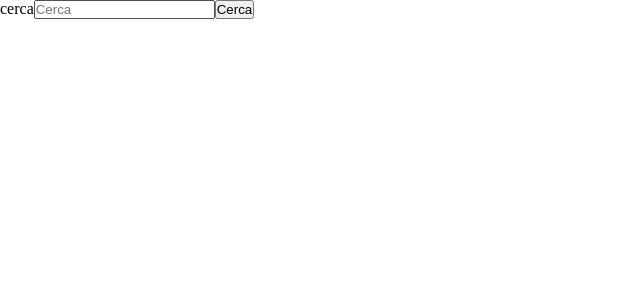
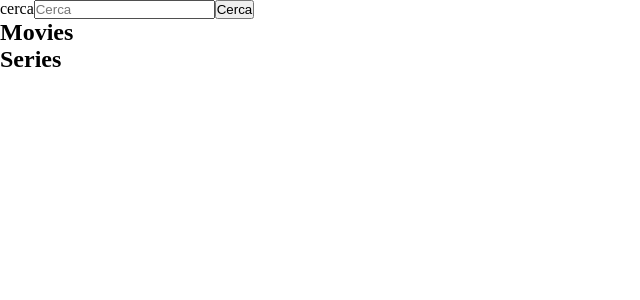
Before and after one commit to AndreaPotenza3/react-boolflix, a React (Vite) app: page / in a window 1280 px wide. Shown: the top 300 px of the page, without its empty margins (0-640 px from the left). Built offline with nearby package versions, Linux system fonts and the light colour scheme.

Commit message:
corretto

```diff
--- a/src/components/main/Main.jsx
+++ b/src/components/main/Main.jsx
@@ -8,8 +8,8 @@ export default function Main() {
 
     return (
         <main>
-            <Sections value={filmList} />
-            <Sections value={seriesList} />
+            <Sections title='Movies' items={filmList} />
+            <Sections title='Series' items={seriesList} />
         </main>
     )
 }
--- a/src/components/sections/Sections.jsx
+++ b/src/components/sections/Sections.jsx
@@ -1,6 +1,9 @@
 import Card from "../Card/Card";
 
 export default function Sections({ items = [], title }) {
+
+    return (
+
         <section>
             <div className="container">
                 <h2>{title}</h2>
@@ -15,4 +18,5 @@ export default function Sections({ items = [], title }) {
                 </ul>
             </div>
         </section>
+    )
 }
```
Lines whose indentation alone changed are shown as unchanged.
